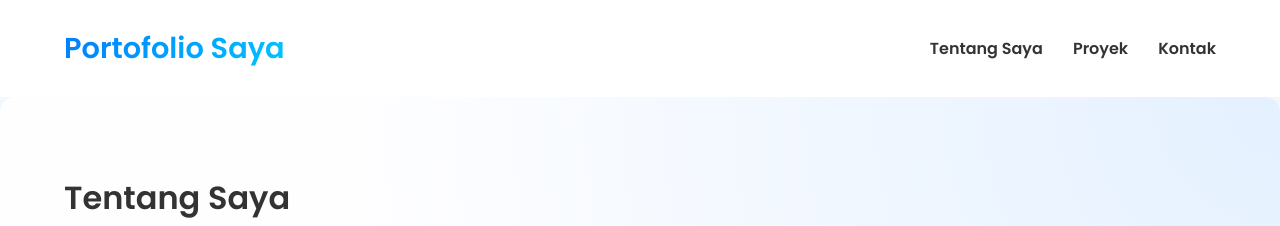
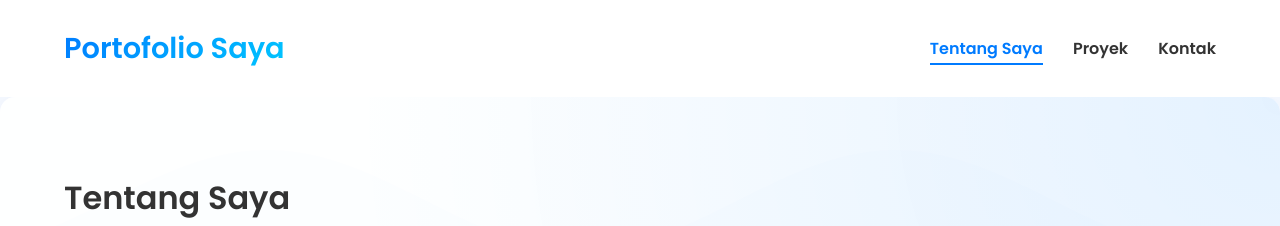
Before and after one commit to farhanfarruq/webportofolio, a plain HTML site: page index.html in a window 1280 px wide. Shown: the top 226 px of the page. Drawn offline with Linux system fonts and the light colour scheme.

Commit message:
webpaanjink
contoh web porto

```diff
--- a/script.js
+++ b/script.js
@@ -1,34 +1,173 @@
-// Anda bisa menambahkan interaktivitas di sini, seperti animasi atau efek scroll.
-document.addEventListener('DOMContentLoaded', function () {
-    console.log('Portofolio siap!');
+// Tambahkan kode ini ke script.js Anda
+document.addEventListener('DOMContentLoaded', function() {
+    console.log('Portofolio siap dengan fitur interaktif!');
 
-
-    // Fungsi untuk menambahkan animasi scroll
+    // Animasi scroll dengan IntersectionObserver
     const observer = new IntersectionObserver((entries) => {
         entries.forEach((entry) => {
             if (entry.isIntersecting) {
                 entry.target.classList.add('show');
-        } else {
-            entry.target.classList.remove('show');
             }
         });
-});
+    }, { threshold: 0.1 });
 
-// Ambil semua elemen dengan class 'hidden'
+    // Amati elemen dengan class 'hidden'
     const hiddenElements = document.querySelectorAll('.hidden');
     hiddenElements.forEach((el) => observer.observe(el));
 
     // Efek perubahan background header saat scroll
     const header = document.querySelector('header');
-
     window.addEventListener('scroll', () => {
         if (window.scrollY > 50) {
             header.style.backgroundColor = 'rgba(255, 255, 255, 0.95)';
-        header.style.boxShadow = '0 2px 10px rgba(0, 0, 0, 0.1)';
+            header.style.boxShadow = '0 4px 20px rgba(0, 123, 255, 0.15)';
         } else {
             header.style.backgroundColor = '#ffffff';
             header.style.boxShadow = 'none';
         }
     });
 
+    // Smooth scrolling untuk navigasi
+    document.querySelectorAll('nav a').forEach(anchor => {
+        anchor.addEventListener('click', function(e) {
+            e.preventDefault();
+            const targetId = this.getAttribute('href');
+            const targetSection = document.querySelector(targetId);
+
+            window.scrollTo({
+                top: targetSection.offsetTop - 70,
+                behavior: 'smooth'
             });
+        });
+    });
+
+    // Efek cursor khusus
+    const cursor = document.createElement('div');
+    cursor.className = 'custom-cursor';
+    document.body.appendChild(cursor);
+
+    const cursorDot = document.createElement('div');
+    cursorDot.className = 'cursor-dot';
+    document.body.appendChild(cursorDot);
+
+    document.addEventListener('mousemove', (e) => {
+        cursor.style.left = e.clientX + 'px';
+        cursor.style.top = e.clientY + 'px';
+
+        // Animasi dot dengan delay
+        setTimeout(() => {
+            cursorDot.style.left = e.clientX + 'px';
+            cursorDot.style.top = e.clientY + 'px';
+        }, 100);
+    });
+
+    // Efek hover khusus untuk elemen yang dapat diklik
+    const clickables = document.querySelectorAll('a, button, .project-item');
+    clickables.forEach(el => {
+        el.addEventListener('mouseenter', () => {
+            cursor.classList.add('cursor-hover');
+            cursorDot.classList.add('dot-hover');
+        });
+        el.addEventListener('mouseleave', () => {
+            cursor.classList.remove('cursor-hover');
+            cursorDot.classList.remove('dot-hover');
+        });
+    });
+
+    // Background animasi gelombang
+    const waveCanvas = document.createElement('canvas');
+    waveCanvas.id = 'wave-background';
+    document.body.prepend(waveCanvas);
+
+    const ctx = waveCanvas.getContext('2d');
+    let width = (waveCanvas.width = window.innerWidth);
+    let height = (waveCanvas.height = window.innerHeight);
+
+    // Resize canvas saat window diubah ukurannya
+    window.addEventListener('resize', () => {
+        width = waveCanvas.width = window.innerWidth;
+        height = waveCanvas.height = window.innerHeight;
+    });
+
+    // Variabel animasi gelombang
+    const waves = [
+        { y: height * 0.25, length: 0.01, amplitude: 50, speed: 0.003, color: 'rgba(135, 206, 250, 0.2)' },
+        { y: height * 0.35, length: 0.02, amplitude: 30, speed: 0.002, color: 'rgba(100, 149, 237, 0.15)' },
+        { y: height * 0.45, length: 0.015, amplitude: 40, speed: 0.001, color: 'rgba(65, 105, 225, 0.1)' }
+    ];
+
+    let angle = 0;
+
+    function drawWaves() {
+        ctx.clearRect(0, 0, width, height);
+
+        waves.forEach(wave => {
+            ctx.beginPath();
+            ctx.moveTo(0, wave.y);
+
+            for (let i = 0; i < width; i++) {
+                ctx.lineTo(
+                    i,
+                    wave.y + Math.sin(i * wave.length + angle) * wave.amplitude
+                );
+            }
+
+            ctx.lineTo(width, height);
+            ctx.lineTo(0, height);
+            ctx.closePath();
+            ctx.fillStyle = wave.color;
+            ctx.fill();
+
+            angle += wave.speed;
+        });
+
+        requestAnimationFrame(drawWaves);
+    }
+
+    drawWaves();
+
+    // Efek hover 3D untuk project cards
+    document.querySelectorAll('.project-item').forEach(card => {
+        card.addEventListener('mousemove', e => {
+            const rect = card.getBoundingClientRect();
+            const x = e.clientX - rect.left;
+            const y = e.clientY - rect.top;
+
+            const centerX = rect.width / 2;
+            const centerY = rect.height / 2;
+
+            const angleY = (x - centerX) / 20;
+            const angleX = (centerY - y) / 20;
+
+            card.style.transform = `perspective(1000px) rotateX(${angleX}deg) rotateY(${angleY}deg) scale3d(1.05, 1.05, 1.05)`;
+            card.style.boxShadow = `${-angleY}px ${angleX}px 20px rgba(0, 123, 255, 0.3)`;
+        });
+
+        card.addEventListener('mouseleave', () => {
+            card.style.transform = 'perspective(1000px) rotateX(0) rotateY(0) scale3d(1, 1, 1)';
+            card.style.boxShadow = '0 4px 8px rgba(0, 0, 0, 0.1)';
+        });
+    });
+
+    // Efek highlight saat scroll untuk section
+    document.addEventListener('scroll', () => {
+        const sections = document.querySelectorAll('section');
+        const navItems = document.querySelectorAll('nav a');
+
+        let current = '';
+
+        sections.forEach(section => {
+            const sectionTop = section.offsetTop;
+            if (window.scrollY >= sectionTop - 100) {
+                current = section.getAttribute('id');
+            }
+        });
+
+        navItems.forEach(item => {
+            item.classList.remove('active');
+            if (item.getAttribute('href').substring(1) === current) {
+                item.classList.add('active');
+            }
+        });
+    });
+});
--- a/styles.css
+++ b/styles.css
@@ -173,7 +173,7 @@ section::before {
 section h2 {
     position: relative;
     display: inline-block;
-    margin-bottom: 30px; /* Dikurangi dari 40px menjadi 30px */
+    margin-bottom: 30px; /* Dikurangi dari 40px medwnjadi 30px */
     font-size: 2rem; /* Dikurangi dari 2.5rem */
 }
 
```
Also changed, not shown: 1 other file. Lines whose indentation alone changed are shown as unchanged.
